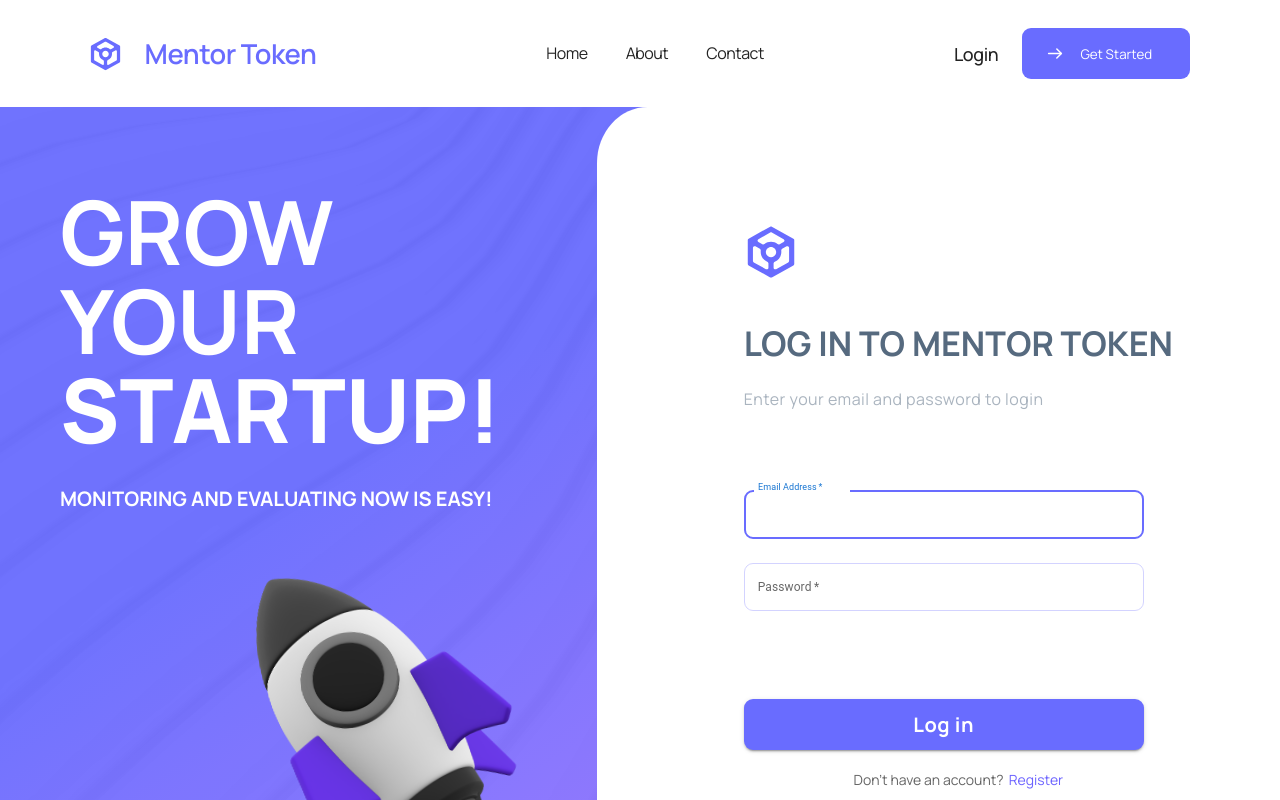
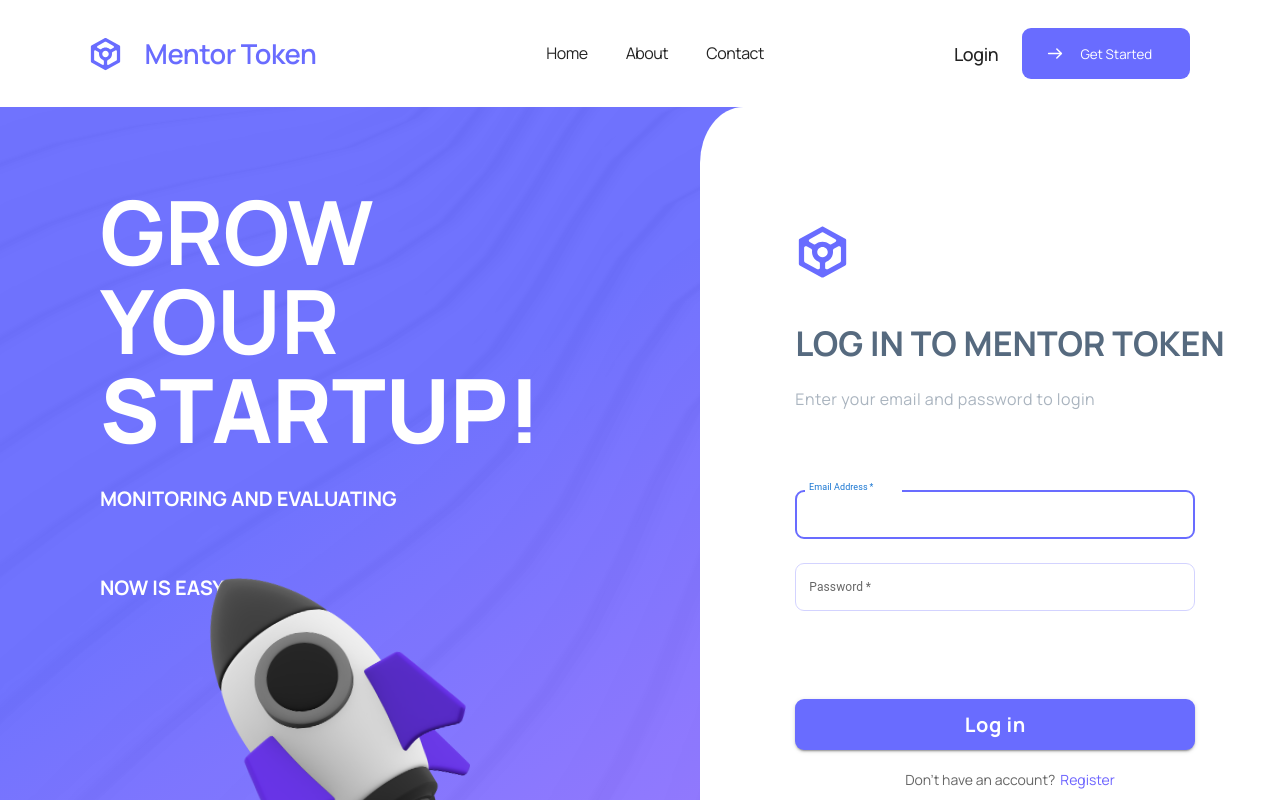
Before and after one commit to DexterNutt/FinalProject, a React (Vite) app in the folder MentorToken/: page /login in a window 1280 px wide. Shown: the top 800 px of the page. Built offline with nearby package versions, Linux system fonts and the light colour scheme.

Commit message:
Add the left and right  components to Login Page

```diff
--- a/MentorToken/src/components/auth/loginForm/LoginForm.module.css
+++ b/MentorToken/src/components/auth/loginForm/LoginForm.module.css
@@ -5,13 +5,13 @@
   flex-direction: column;
   justify-content: center;
   align-items: center;
-  width: 70%;
+  width: 100%;
   height: 100%;
   z-index: 0;
   background-color: #fff;
+  font-family: Manrope, sans-serif;
+  border-bottom-left-radius: 7%;
   border-top-left-radius: 7%;
-  border-bottom-left-radius: 7%;
-  font-family: Manrope, sans-serif;
 }
 
 .LoginFormContainer {
--- a/MentorToken/src/components/login/LoginComp.jsx
+++ b/MentorToken/src/components/login/LoginComp.jsx
@@ -1,6 +1,5 @@
 import React from "react";
 import styles from "./LoginComp.module.css";
-import { LoginForm } from "../auth/loginForm/LoginForm";
 
 export const LoginComp = () => {
   return (
@@ -28,7 +27,6 @@ export const LoginComp = () => {
             <div className={styles.link}>mentortoken.com</div>
           </div>
         </div>
-        <LoginForm />
       </div>
     </>
   );
--- a/MentorToken/src/components/login/LoginComp.module.css
+++ b/MentorToken/src/components/login/LoginComp.module.css
@@ -7,8 +7,6 @@
   height: 100vh;
   width: 100%;
   overflow: hidden;
-  background-image: url("/login-background.webp"),
-    linear-gradient(147.1deg, #696cff 35.1%, #9574ff 77.5%);
   padding-left: 40px;
 }
 
@@ -50,9 +48,9 @@
   position: absolute;
   width: 900px;
   top: 18rem;
-  right: 37vw;
   rotate: -5deg;
   z-index: 1;
+  right: -100px;
 }
 
 .loginContainer .logoContainer {
--- a/MentorToken/src/pages/Login.jsx
+++ b/MentorToken/src/pages/Login.jsx
@@ -1,10 +1,13 @@
 import React from "react";
 import { LoginComp } from "../components/login/LoginComp";
+import { LoginForm } from "../components/auth/loginForm/LoginForm";
+import styles from "./Login.module.css";
 
 export const Login = () => {
   return (
-    <>
-      <LoginComp />
-    </>
+    <div className={styles.wrapper}>
+      <LoginComp className={styles.left} />
+      <LoginForm className={styles.right} />
+    </div>
   );
 };
--- /dev/null
+++ b/MentorToken/src/pages/Login.module.css
@@ -0,0 +1,11 @@
+.wrapper {
+  display: flex;
+  flex-direction: row;
+  position: relative;
+  height: 100vh;
+  width: 100%;
+  overflow: hidden;
+  background-image: url("/login-background.webp"),
+    linear-gradient(147.1deg, #696cff 35.1%, #9574ff 77.5%);
+  padding-left: 2.5rem;
+}
```
